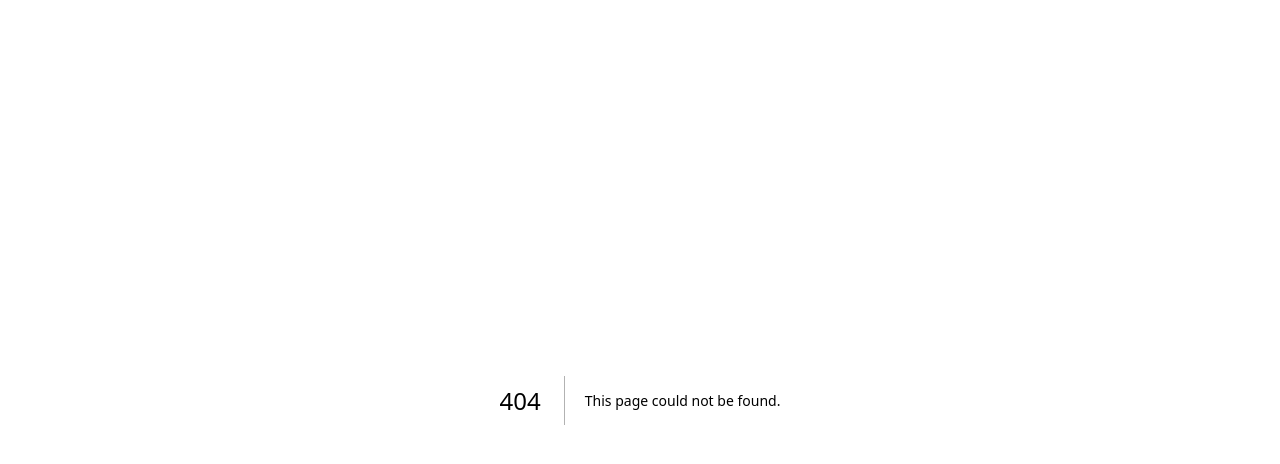
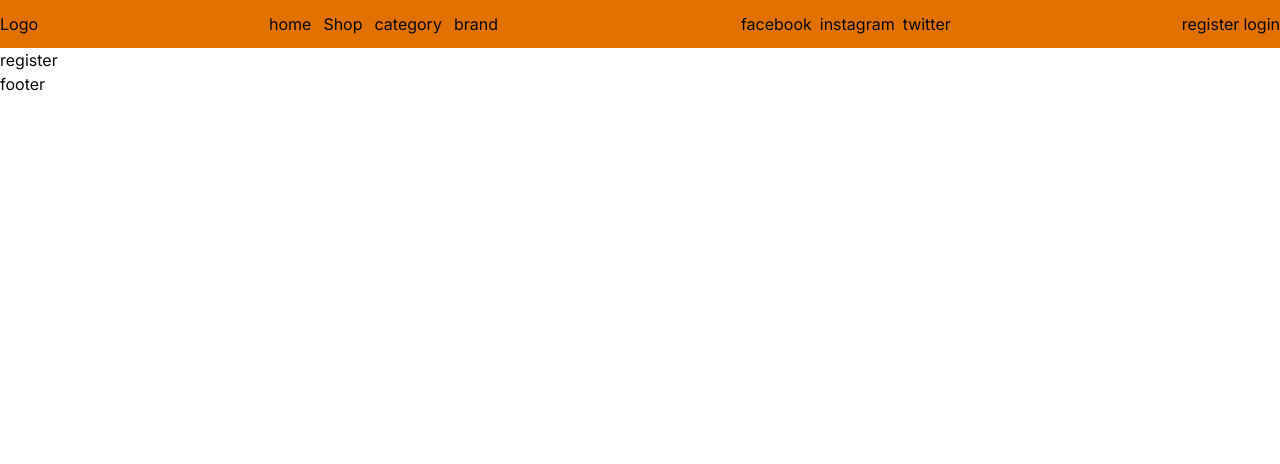
Before and after one commit to alighareeb01/e-commerce-Next.js, a Next.js app: page /register in a window 1280 px wide. Before the commit this address had no page. Shown: the top 464 px of the page. Built offline with nearby package versions, Linux system fonts and the light colour scheme.

Commit message:
try navbar

```diff
--- a/package.json
+++ b/package.json
@@ -9,6 +9,7 @@
     "lint": "eslint"
   },
   "dependencies": {
+    "@fortawesome/fontawesome-free": "^7.2.0",
     "class-variance-authority": "^0.7.1",
     "clsx": "^2.1.1",
     "lucide-react": "^0.577.0",
--- /dev/null
+++ b/src/app/_components/Footer/Footer.tsx
@@ -0,0 +1,5 @@
+import React from "react";
+
+export default function Footer() {
+  return <div>footer</div>;
+}
--- /dev/null
+++ b/src/app/_components/Navbar/Navbar.tsx
@@ -0,0 +1,53 @@
+import React from "react";
+
+export default function Navbar() {
+  return (
+    <div className="bg-amber-600">
+      <div className="container flex justify-between  mx-auto py-3 items-center">
+        <div className="logo">Logo</div>
+        <div className="middle">
+          <ul className="flex justify-center gap-3">
+            <li>
+              <a href="">home</a>
+            </li>
+            <li>
+              <a href="/shop">Shop</a>
+            </li>
+            <li>
+              <a href="category">category</a>
+            </li>
+            <li>
+              <a href="brand">brand</a>
+            </li>
+            <li>
+              <a href="product"></a>
+            </li>
+          </ul>
+        </div>
+        <div className="right">
+          <ul className="flex justify-center gap-2">
+            <li>
+              <a href="">facebook</a>
+            </li>
+            <li>
+              <a href="">instagram</a>
+            </li>
+            <li>
+              <a href="">twitter</a>
+            </li>
+          </ul>
+        </div>
+        <div className="auth">
+          <ul className=" flex justify-center gap-1">
+            <li>
+              <a href="register">register</a>
+            </li>
+            <li>
+              <a href="login">login</a>
+            </li>
+          </ul>
+        </div>
+      </div>
+    </div>
+  );
+}
--- /dev/null
+++ b/src/app/brands/page.tsx
@@ -0,0 +1,5 @@
+import React from "react";
+
+export default function Brands() {
+  return <div>brands</div>;
+}
--- /dev/null
+++ b/src/app/category/page.tsx
@@ -0,0 +1,5 @@
+import React from "react";
+
+export default function category() {
+  return <div>Category</div>;
+}
--- a/src/app/globals.css
+++ b/src/app/globals.css
@@ -1,8 +1,7 @@
 @import "tailwindcss";
 @import "tw-animate-css";
 @import "shadcn/tailwind.css";
-
-@custom-variant dark (&:is(.dark *));
+@import "./../../node_modules/@fortawesome/fontawesome-free/css/all.min.css";
 
 @theme inline {
   --color-background: var(--background);
--- a/src/app/layout.tsx
+++ b/src/app/layout.tsx
@@ -2,6 +2,8 @@ import type { Metadata } from "next";
 import { Geist, Geist_Mono, Inter } from "next/font/google";
 import "./globals.css";
 import { cn } from "@/lib/utils";
+import Navbar from "./_components/Navbar/Navbar";
+import Footer from "./_components/Footer/Footer";
 
 const inter = Inter({subsets:['latin'],variable:'--font-sans'});
 
@@ -30,7 +32,9 @@ export default function RootLayout({
       <body
         className={`${geistSans.variable} ${geistMono.variable} antialiased`}
       >
+        <Navbar />
         {children}
+        <Footer />
       </body>
     </html>
   );
--- /dev/null
+++ b/src/app/login/page.tsx
@@ -0,0 +1,5 @@
+import React from "react";
+
+export default function Login() {
+  return <div>login</div>;
+}
--- a/src/app/page.tsx
+++ b/src/app/page.tsx
@@ -2,64 +2,8 @@ import Image from "next/image";
 
 export default function Home() {
   return (
-    <div className="flex min-h-screen items-center justify-center bg-zinc-50 font-sans dark:bg-black">
-      <main className="flex min-h-screen w-full max-w-3xl flex-col items-center justify-between py-32 px-16 bg-white dark:bg-black sm:items-start">
-        <Image
-          className="dark:invert"
-          src="/next.svg"
-          alt="Next.js logo"
-          width={100}
-          height={20}
-          priority
-        />
-        <div className="flex flex-col items-center gap-6 text-center sm:items-start sm:text-left">
-          <h1 className="max-w-xs text-3xl font-semibold leading-10 tracking-tight text-black dark:text-zinc-50">
-            To get started, edit the page.tsx file.
-          </h1>
-          <p className="max-w-md text-lg leading-8 text-zinc-600 dark:text-zinc-400">
-            Looking for a starting point or more instructions? Head over to{" "}
-            <a
-              href="https://vercel.com/templates?framework=next.js&utm_source=create-next-app&utm_medium=appdir-template-tw&utm_campaign=create-next-app"
-              className="font-medium text-zinc-950 dark:text-zinc-50"
-            >
-              Templates
-            </a>{" "}
-            or the{" "}
-            <a
-              href="https://nextjs.org/learn?utm_source=create-next-app&utm_medium=appdir-template-tw&utm_campaign=create-next-app"
-              className="font-medium text-zinc-950 dark:text-zinc-50"
-            >
-              Learning
-            </a>{" "}
-            center.
-          </p>
-        </div>
-        <div className="flex flex-col gap-4 text-base font-medium sm:flex-row">
-          <a
-            className="flex h-12 w-full items-center justify-center gap-2 rounded-full bg-foreground px-5 text-background transition-colors hover:bg-[#383838] dark:hover:bg-[#ccc] md:w-[158px]"
-            href="https://vercel.com/new?utm_source=create-next-app&utm_medium=appdir-template-tw&utm_campaign=create-next-app"
-            target="_blank"
-            rel="noopener noreferrer"
-          >
-            <Image
-              className="dark:invert"
-              src="/vercel.svg"
-              alt="Vercel logomark"
-              width={16}
-              height={16}
-            />
-            Deploy Now
-          </a>
-          <a
-            className="flex h-12 w-full items-center justify-center rounded-full border border-solid border-black/[.08] px-5 transition-colors hover:border-transparent hover:bg-black/[.04] dark:border-white/[.145] dark:hover:bg-[#1a1a1a] md:w-[158px]"
-            href="https://nextjs.org/docs?utm_source=create-next-app&utm_medium=appdir-template-tw&utm_campaign=create-next-app"
-            target="_blank"
-            rel="noopener noreferrer"
-          >
-            Documentation
-          </a>
-        </div>
-      </main>
-    </div>
+    <>
+      <h1>jello</h1>
+    </>
   );
 }
--- /dev/null
+++ b/src/app/register/page.tsx
@@ -0,0 +1,5 @@
+import React from "react";
+
+export default function page() {
+  return <div>register</div>;
+}
--- /dev/null
+++ b/src/app/shop/page.tsx
@@ -0,0 +1,5 @@
+import React from "react";
+
+export default function Shop() {
+  return <div>shop</div>;
+}
```
Also changed, not shown: 1 other file (tests, documents, lock files or other folders).
